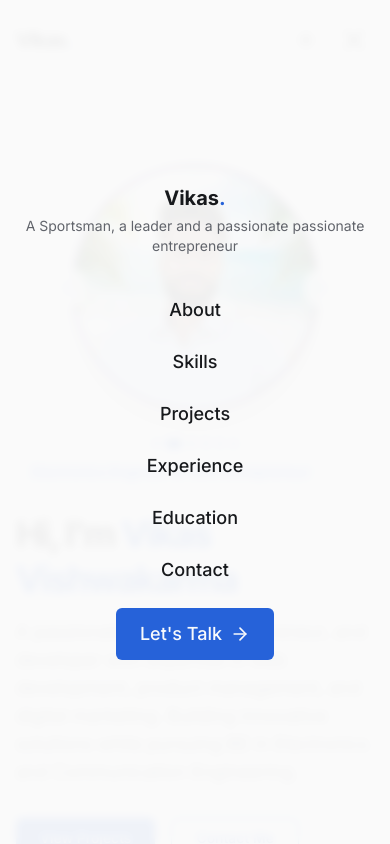
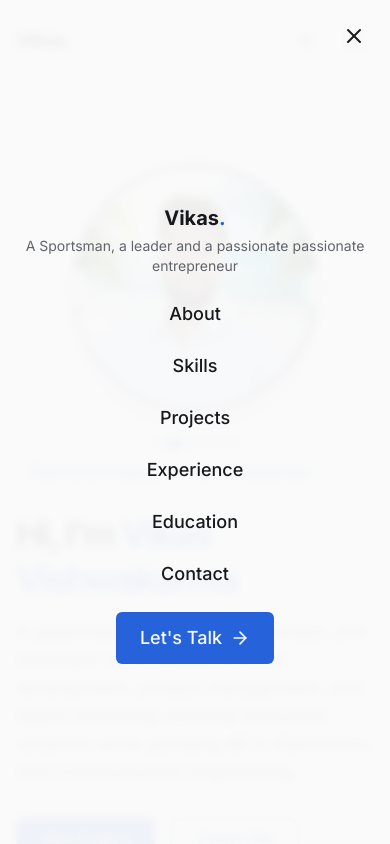
Before and after one commit to vikas1384/personal-website, a React (Vite) app: page / in a window 390 px wide. Both pictures are taken after a click on the button 354 px from the left and 40 px from the top of the page. Shown: the top 844 px of the page. Built offline with nearby package versions, Linux system fonts and the light colour scheme.

Commit message:
Fix: Mobile menu close functionality
Fixes an issue where the mobile menu could not be closed after opening.

```diff
--- a/src/components/Navbar.tsx
+++ b/src/components/Navbar.tsx
@@ -1,6 +1,6 @@
 
 import { useState, useEffect } from "react";
-import { ArrowRight } from "lucide-react";
+import { ArrowRight, X } from "lucide-react";
 import { ThemeToggle } from "./ThemeToggle";
 
 const Navbar = () => {
@@ -19,6 +19,11 @@ const Navbar = () => {
     window.addEventListener("scroll", handleScroll);
     return () => window.removeEventListener("scroll", handleScroll);
   }, []);
+
+  // Close mobile menu when clicking on a link that navigates to a section
+  const handleNavLinkClick = () => {
+    setMobileMenuOpen(false);
+  };
 
   const navLinks = [
     { name: "About", href: "#about" },
@@ -76,6 +81,7 @@ const Navbar = () => {
           <button
             className="p-2"
             onClick={() => setMobileMenuOpen(!mobileMenuOpen)}
+            aria-label={mobileMenuOpen ? "Close menu" : "Open menu"}
           >
             <div className="space-y-1.5">
               <span className={`block w-6 h-0.5 bg-foreground transition-all duration-300 ${mobileMenuOpen ? "rotate-45 translate-y-2" : ""}`}></span>
@@ -93,6 +99,15 @@ const Navbar = () => {
         }`}
       >
         <div className="flex flex-col items-center justify-center h-full space-y-6 p-4">
+          {/* Close button for mobile menu */}
+          <button
+            className="absolute right-4 top-4 p-2 text-foreground hover:text-primary"
+            onClick={() => setMobileMenuOpen(false)}
+            aria-label="Close menu"
+          >
+            <X className="h-6 w-6" />
+          </button>
+
           <div className="mb-4 text-center">
             <div className="text-xl font-bold mb-1">
               Vikas<span className="text-primary">.</span>
@@ -106,7 +121,7 @@ const Navbar = () => {
               key={link.name}
               href={link.href}
               className="text-lg font-medium hover:text-primary transition-colors"
-              onClick={() => setMobileMenuOpen(false)}
+              onClick={handleNavLinkClick}
             >
               {link.name}
             </a>
@@ -114,7 +129,7 @@ const Navbar = () => {
           <a
             href="#contact"
             className="text-lg font-medium bg-primary text-primary-foreground px-6 py-3 rounded-md inline-flex items-center hover:bg-primary/90 transition-colors"
-            onClick={() => setMobileMenuOpen(false)}
+            onClick={handleNavLinkClick}
           >
             Let's Talk <ArrowRight className="ml-2 h-5 w-5" />
           </a>
```
